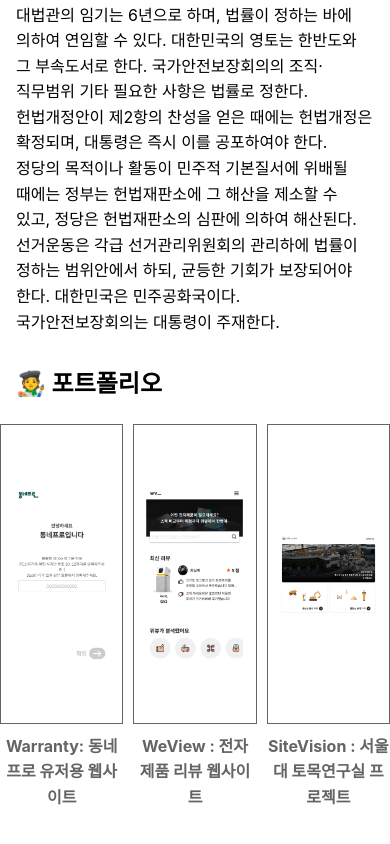
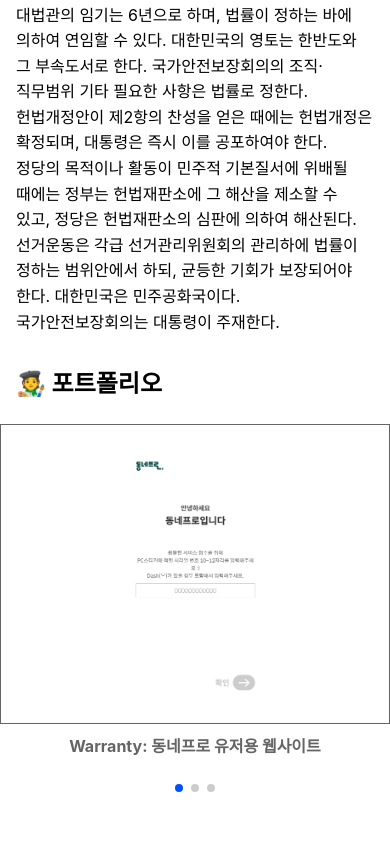
Before and after one commit to JeGwan/its-me, a Next.js app: page / in a window 390 px wide. Shown: the part 1484-2328 px from the top of the page. Built offline with nearby package versions, Linux system fonts and the light colour scheme.

Commit message:
fix: 모바일 호환성을 위해 slidesPerView를 1로 변경

```diff
--- a/components/templates/PortfolioModal.tsx
+++ b/components/templates/PortfolioModal.tsx
@@ -18,7 +18,7 @@ const PortfolioModalComp = styled.div`
           transform: scale(0.9);
         }
         cursor: pointer;
-        object-fit: cover;
+        object-fit: contain;
         width: 100%;
         height: 100%;
       }
@@ -34,7 +34,7 @@ const PortfolioModal = ({ portfolio, ...props }: PortfolioModalProps) => {
       <PortfolioModalComp>
         <AppSwiper
           className="image-swiper"
-          slidesPerView={3}
+          slidesPerView={1}
           updateOnWindowResize={true}
           threshold={10}
           spaceBetween={10}
--- a/pages/index.tsx
+++ b/pages/index.tsx
@@ -193,7 +193,7 @@ const HomePage = () => {
           <Title level={1}>🧑‍🎨 포트폴리오</Title>
           <AppSwiper
             className="image-swiper"
-            slidesPerView={3}
+            slidesPerView={1}
             updateOnWindowResize={true}
             threshold={10}
             spaceBetween={10}
```
